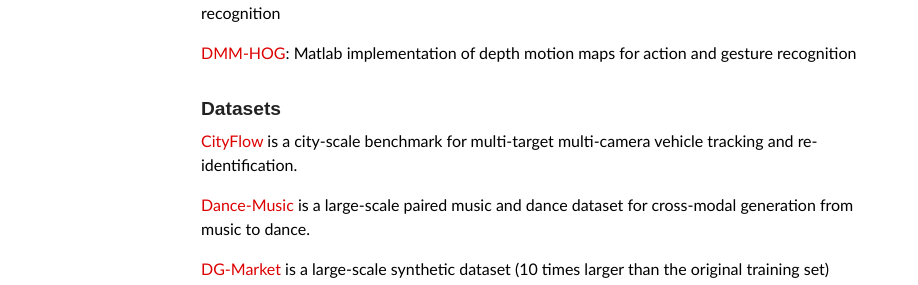
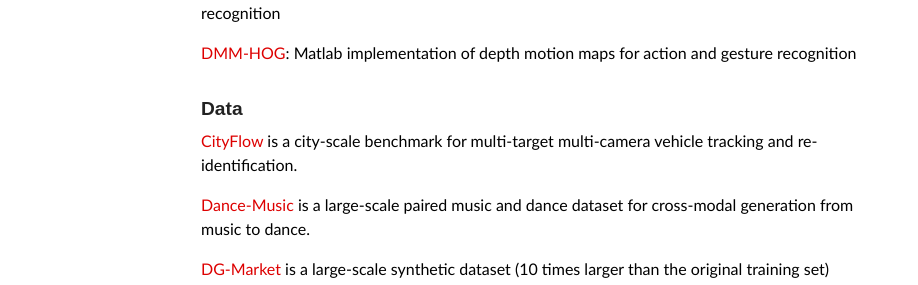
Before and after one commit to xiaodongyang/xiaodongyang.github.io, a Jekyll site: the page built from research/index.md, in a window 1280 px wide. Shown: the part 604-889 px from the top of the page, without its empty margins (94-1012 px from the left). Built offline with Jekyll 4.4.1, drawn with Linux system fonts in a browser that asks for light colours; some web fonts are replaced.

Commit message:
Update index.md

```diff
--- a/research/index.md
+++ b/research/index.md
@@ -30,7 +30,7 @@
 [DMM-HOG](/code/dmm-hog): Matlab implementation of depth motion maps for action and gesture recognition
 <br>
 
-### Datasets
+### Data
 
 [CityFlow](https://www.aicitychallenge.org) is a city-scale benchmark for multi-target multi-camera vehicle tracking and re-identification.
 
```
